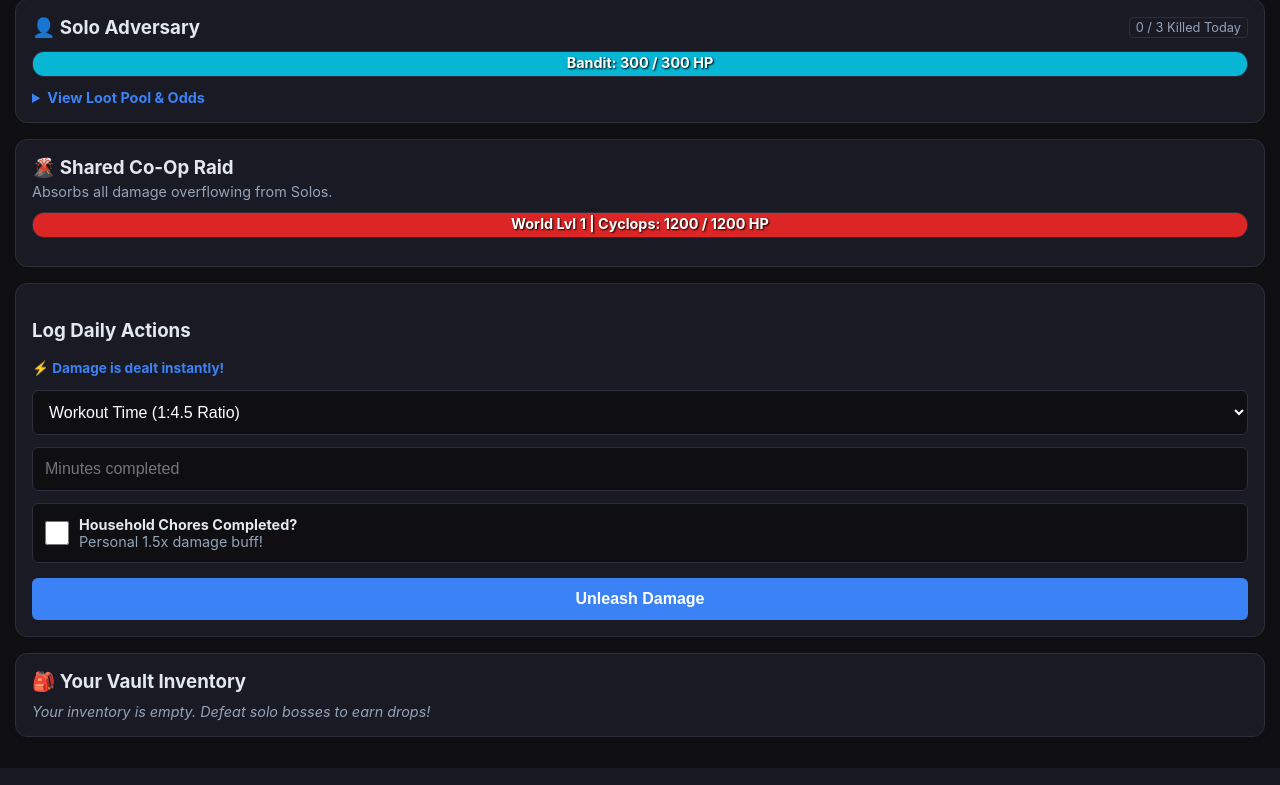
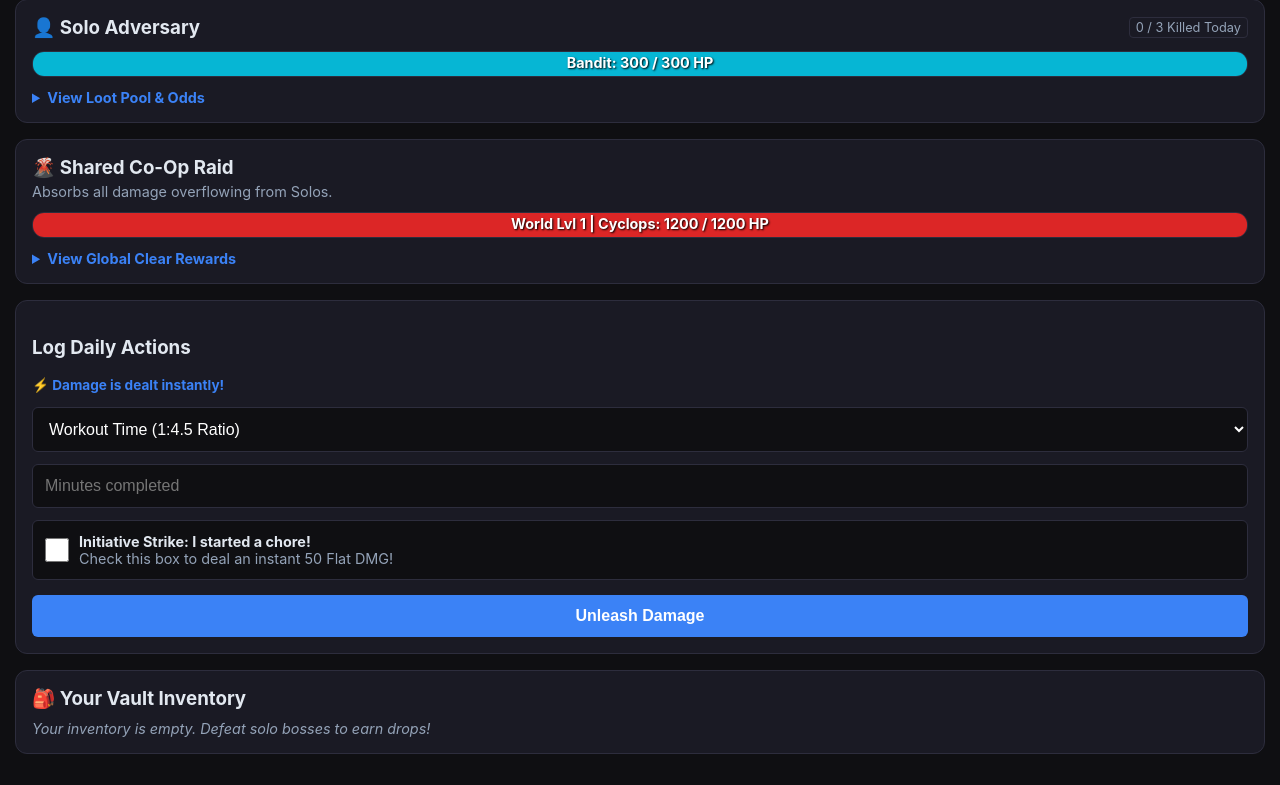
Before and after one commit to maarti2019-blip/habit-rpg, a Flask app: page / in a window 1280 px wide. Shown: the part 224-1009 px from the top of the page. Run offline with Flask 3, Linux system fonts and the light colour scheme; the visitor is signed in with stand-in values (Sample User, id 1); data comes from the database, SQL or seed files in the repository; data that the repository does not hold is empty.

Commit message:
Add files via upload
changed text to support python change

```diff
--- a/habit_app/templates/index.html
+++ b/habit_app/templates/index.html
@@ -123,7 +123,6 @@
                     {% if '[Rare]' in r.item_name %}{% set rarity_class = 'rarity-Rare' %}{% endif %}
                     {% if '[Uncommon]' in r.item_name %}{% set rarity_class = 'rarity-Uncommon' %}{% endif %}
                     {% if '[Common]' in r.item_name %}{% set rarity_class = 'rarity-Common' %}{% endif %}
-                    {% if '[Raid]' in r.item_name %}{% set rarity_class = 'rarity-Legendary' %}{% endif %}
                     <p class="{{ rarity_class }}" style="font-weight: bold; margin: 5px 0; font-size: 1.1em;">✨ {{ r.item_name }} ✨</p>
                 {% endif %}
             {% endfor %}
@@ -237,16 +236,11 @@
         <details>
             <summary>View Loot Pool & Odds</summary>
             <div class="loot-box">
-                <strong>💰 Gold Drops:</strong><br>
-                • 90% Chance: $3.00 - $4.00<br>
-                • 5% Chance: $1.00 - $2.99<br>
-                • 5% Chance: $4.01 - $7.00<br>
-                <br>
-                <strong>📦 Equipment Orbs:</strong><br>
-                <span class="rarity-Common">• Common (15.0%):</span> Rusty Gear / Coin Purse<br>
-                <span class="rarity-Uncommon">• Uncommon (8.0%):</span> Focused Gear / Goblin Bomb<br>
-                <span class="rarity-Rare">• Rare (3.0%):</span> Master Gear / Maid's Bell<br>
-                <span class="rarity-Legendary">• Legendary (0.5%):</span> Titan Gear / Hero's Elixir
+                <strong>📦 Equipment Orbs Drop Odds:</strong><br>
+                <span class="rarity-Common">• Common (15.0%):</span> Minor buffs, small DMG bombs, spare change.<br>
+                <span class="rarity-Uncommon">• Uncommon (8.0%):</span> Moderate buffs, medium bombs, gold bags.<br>
+                <span class="rarity-Rare">• Rare (3.0%):</span> High buffs, Maid's Bells, large bombs.<br>
+                <span class="rarity-Legendary">• Legendary (0.5%):</span> Insane 2.0x+ buffs, 1K+ DMG nukes, huge gold drops!
             </div>
         </details>
     </div>
@@ -259,6 +253,15 @@
                 <div class="boss-progress" style="width: {{ (boss.current_hp / boss.max_hp) * 100 }}%; background: #dc2626;"></div>
                 <div class="boss-text">World Lvl {{ boss.world_level }} | {{ boss.name }}: {{ boss.current_hp | int }} / {{ boss.max_hp | int }} HP</div>
             </div>
+            <details>
+                <summary>View Global Clear Rewards</summary>
+                <div class="loot-box">
+                    <strong>🏆 The Bounty:</strong><br>
+                    • 100% Chance: Raid Boss Orb ($10 - $50, Avg $25) to BOTH players<br>
+                    • 100% Chance: Guaranteed High-Tier Equipment Drop!<br>
+                    &nbsp;&nbsp;&nbsp;&nbsp;↳ <em style="font-size:0.9em;">(Common: 10% | Uncommon: 40% | Rare: 40% | Legendary: 10%)</em>
+                </div>
+            </details>
         {% else %}
             <p style="color:#10b981; font-weight:bold;">Defeated! The {{ boss.name }} respawns Monday.</p>
         {% endif %}
@@ -272,17 +275,18 @@
             <select name="type">
                 <option value="workout">Workout Time (1:4.5 Ratio)</option>
                 <option value="hobby">Hobby Tracking (1:7.0 Ratio)</option>
+                <option value="chore">Chore Time (1:5.0 Ratio)</option>
             </select>
             <input type="number" step="any" name="minutes" placeholder="Minutes completed">
 
             <div class="checkbox-container">
                 <input type="checkbox" name="chores" id="chores" {% if current_user.chores_completed %}checked disabled{% endif %}>
                 <label for="chores" style="font-size:0.9em;">
-                    <strong>Household Chores Completed?</strong><br>
+                    <strong>Initiative Strike: I started a chore!</strong><br>
                     {% if current_user.chores_completed %}
-                        <span style="color:#10b981; font-weight:bold;">Active! 1.5x Daily Multiplier Applied.</span>
+                        <span style="color:#10b981; font-weight:bold;">Active! 50 DMG already deployed today.</span>
                     {% else %}
-                        <span style="color:var(--text-muted); font-weight:normal;">Personal 1.5x damage buff!</span>
+                        <span style="color:var(--text-muted); font-weight:normal;">Check this box to deal an instant 50 Flat DMG!</span>
                     {% endif %}
                 </label>
             </div>
@@ -317,10 +321,9 @@
     </div>
 
     <script>
-        // "Are you sure?" Chores Safety Check
         document.getElementById('chores').addEventListener('change', function(e) {
             if (this.checked && !this.disabled) {
-                if (!confirm("Are you SURE you completed your household chores? Once checked, this daily 1.5x multiplier cannot be reversed!")) {
+                if (!confirm("Are you SURE you started a chore? This will instantly deal 50 damage to your boss and cannot be reversed!")) {
                     this.checked = false;
                 }
             }
```
